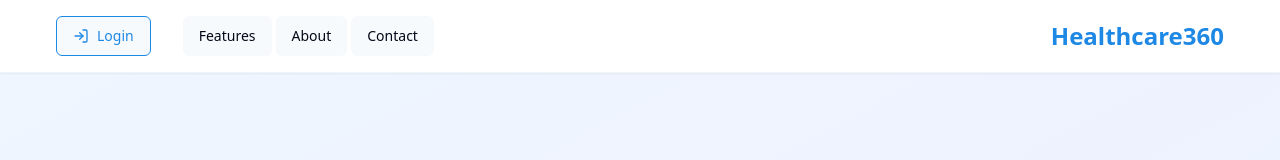
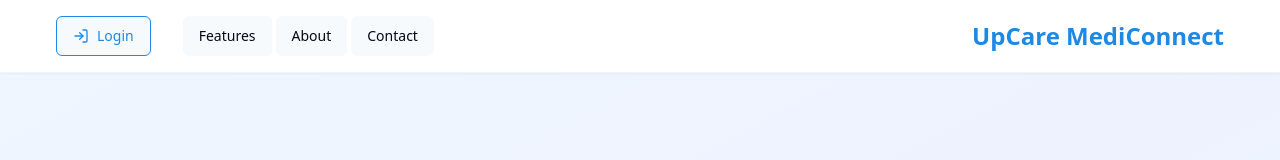
Before and after one commit to UpSkill-Bangladesh/7k-health-service, a React (Vite) app: page / in a window 1280 px wide. Shown: the top 160 px of the page. Built offline with nearby package versions, Linux system fonts and the light colour scheme.

Commit message:
Refactor: Update application branding
Update application name and branding across the application, including HTML, navigation, dashboard, footer, and package configuration.

```diff
--- a/index.html
+++ b/index.html
@@ -1,14 +1,15 @@
+
 <!DOCTYPE html>
 <html lang="en">
   <head>
     <meta charset="UTF-8" />
     <meta name="viewport" content="width=device-width, initial-scale=1.0" />
-    <title>care-flow-atlantic</title>
-    <meta name="description" content="Lovable Generated Project" />
-    <meta name="author" content="Lovable" />
+    <title>UpCare MediConnect</title>
+    <meta name="description" content="AI-powered practice management for modern healthcare providers" />
+    <meta name="author" content="UpCare MediConnect" />
 
-    <meta property="og:title" content="care-flow-atlantic" />
-    <meta property="og:description" content="Lovable Generated Project" />
+    <meta property="og:title" content="UpCare MediConnect" />
+    <meta property="og:description" content="AI-powered practice management for modern healthcare providers" />
     <meta property="og:type" content="website" />
     <meta property="og:image" content="https://lovable.dev/opengraph-image-p98pqg.png" />
 
--- a/src/components/landing/FooterSection.tsx
+++ b/src/components/landing/FooterSection.tsx
@@ -11,7 +11,7 @@ const FooterSection: React.FC = () => {
           <div className="mb-8 md:mb-0">
             <div className="flex items-center gap-2 mb-4">
               <Shield className="h-6 w-6" />
-              <span className="text-xl font-bold">HealthProvide</span>
+              <span className="text-xl font-bold">UpCare MediConnect</span>
             </div>
             <p className="text-gray-400 max-w-xs">
               AI-powered practice management for modern healthcare providers in NY, NJ, and PA.
@@ -74,7 +74,7 @@ const FooterSection: React.FC = () => {
 
         <div className="border-t border-gray-800 mt-12 pt-8 flex flex-col md:flex-row justify-between items-center">
           <p className="text-gray-500 text-sm">
-            &copy; {new Date().getFullYear()} HealthProvide. All rights reserved.
+            &copy; {new Date().getFullYear()} UpCare MediConnect. All rights reserved.
           </p>
           <div className="mt-4 md:mt-0">
             <div className="flex items-center gap-2">
--- a/src/components/landing/HeroSection.tsx
+++ b/src/components/landing/HeroSection.tsx
@@ -55,7 +55,7 @@ const HeroSection: React.FC = () => {
               <div className="absolute top-1/2 right-0 transform translate-x-1/4 -translate-y-1/2 w-20 h-20 bg-indigo-100 rounded-full opacity-30"></div>
               <img
                 src="/hero-dashboard.svg"
-                alt="HealthProvide Dashboard"
+                alt="UpCare MediConnect Dashboard"
                 className="relative z-10 rounded-xl shadow-[0_10px_40px_-15px_rgba(0,0,0,0.3)] border border-white bg-white transform hover:scale-[1.02] transition-all duration-300"
               />
             </div>
--- a/src/components/landing/NavigationBar.tsx
+++ b/src/components/landing/NavigationBar.tsx
@@ -61,7 +61,7 @@ const NavigationBar: React.FC = () => {
         </div>
 
         <div className="flex items-center">
-          <div className="text-2xl font-bold text-healthcare-primary">Healthcare360</div>
+          <div className="text-2xl font-bold text-healthcare-primary">UpCare MediConnect</div>
         </div>
       </div>
     </div>
--- a/src/components/layouts/DashboardLayout.tsx
+++ b/src/components/layouts/DashboardLayout.tsx
@@ -1,3 +1,4 @@
+
 import React, { useState } from "react";
 import { Link, useLocation } from "react-router-dom";
 import { useAuth } from "../../contexts/AuthContext";
@@ -61,11 +62,6 @@ const DashboardLayout: React.FC<DashboardLayoutProps> = ({ children }) => {
       baseNavigation.push(
         { name: "Patients", to: "/patients", icon: <Users size={20} /> }
       );
-    } else if (user?.role === "patient") {
-      // For patient role, keep access to their dashboard
-      baseNavigation.push(
-        { name: "My Dashboard", to: "/patient-dashboard", icon: <User size={20} /> }
-      );
     }
 
     // Add common items
@@ -98,7 +94,7 @@ const DashboardLayout: React.FC<DashboardLayoutProps> = ({ children }) => {
               <div className="flex items-center">
                 <div className="h-8 w-8 rounded-full bg-healthcare-primary"></div>
                 <span className="ml-3 text-lg font-bold text-healthcare-dark">
-                  HealthProvide
+                  UpCare MediConnect
                 </span>
               </div>
               <button
@@ -179,7 +175,7 @@ const DashboardLayout: React.FC<DashboardLayoutProps> = ({ children }) => {
 
         {/* HIPAA compliance footer */}
         <footer className="healthcare-hipaa-footer">
-          <p>Protected by HIPAA Compliance Standards • {new Date().getFullYear()} © HealthProvide</p>
+          <p>Protected by HIPAA Compliance Standards • {new Date().getFullYear()} © UpCare MediConnect</p>
         </footer>
       </div>
 
```
